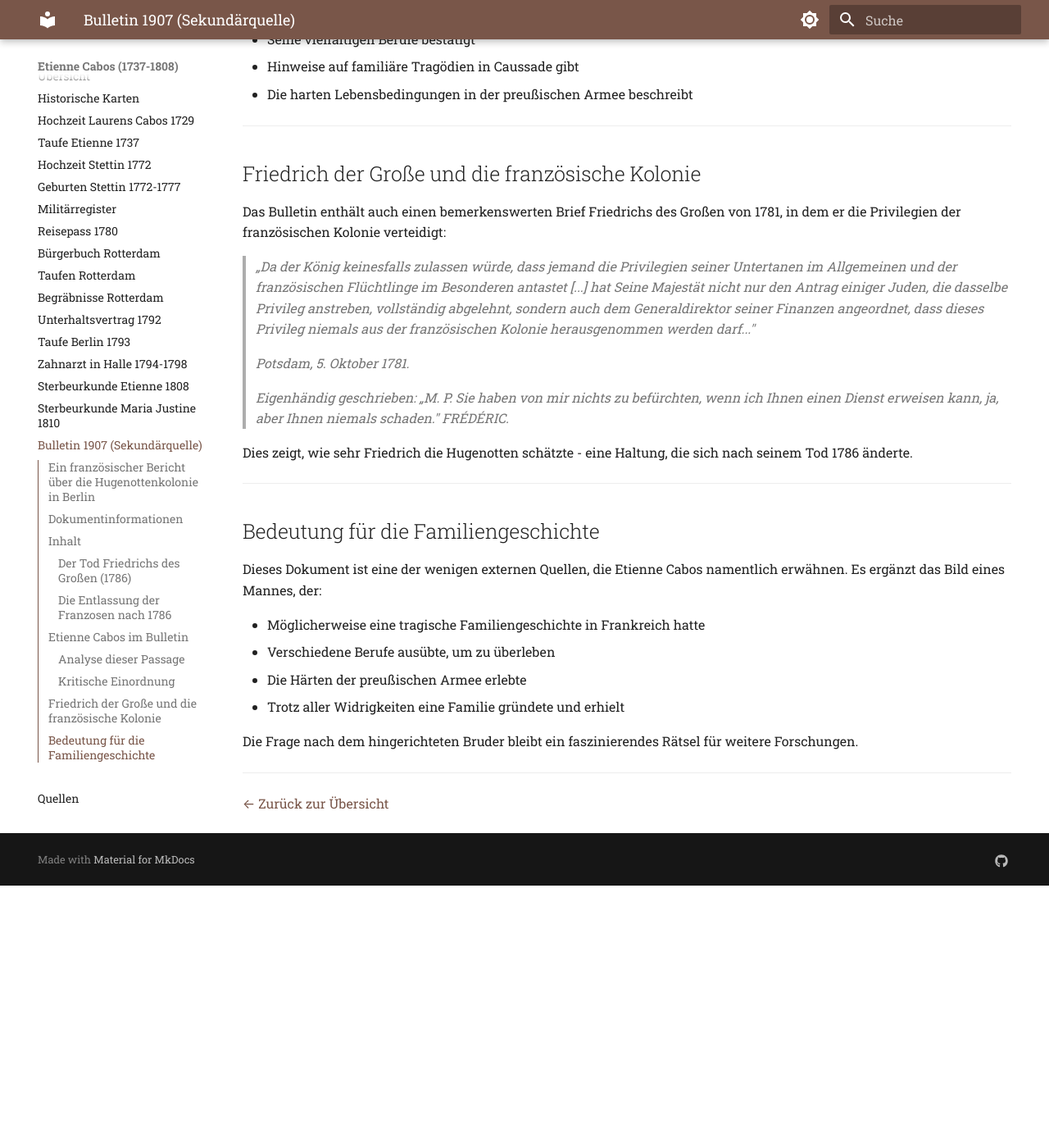
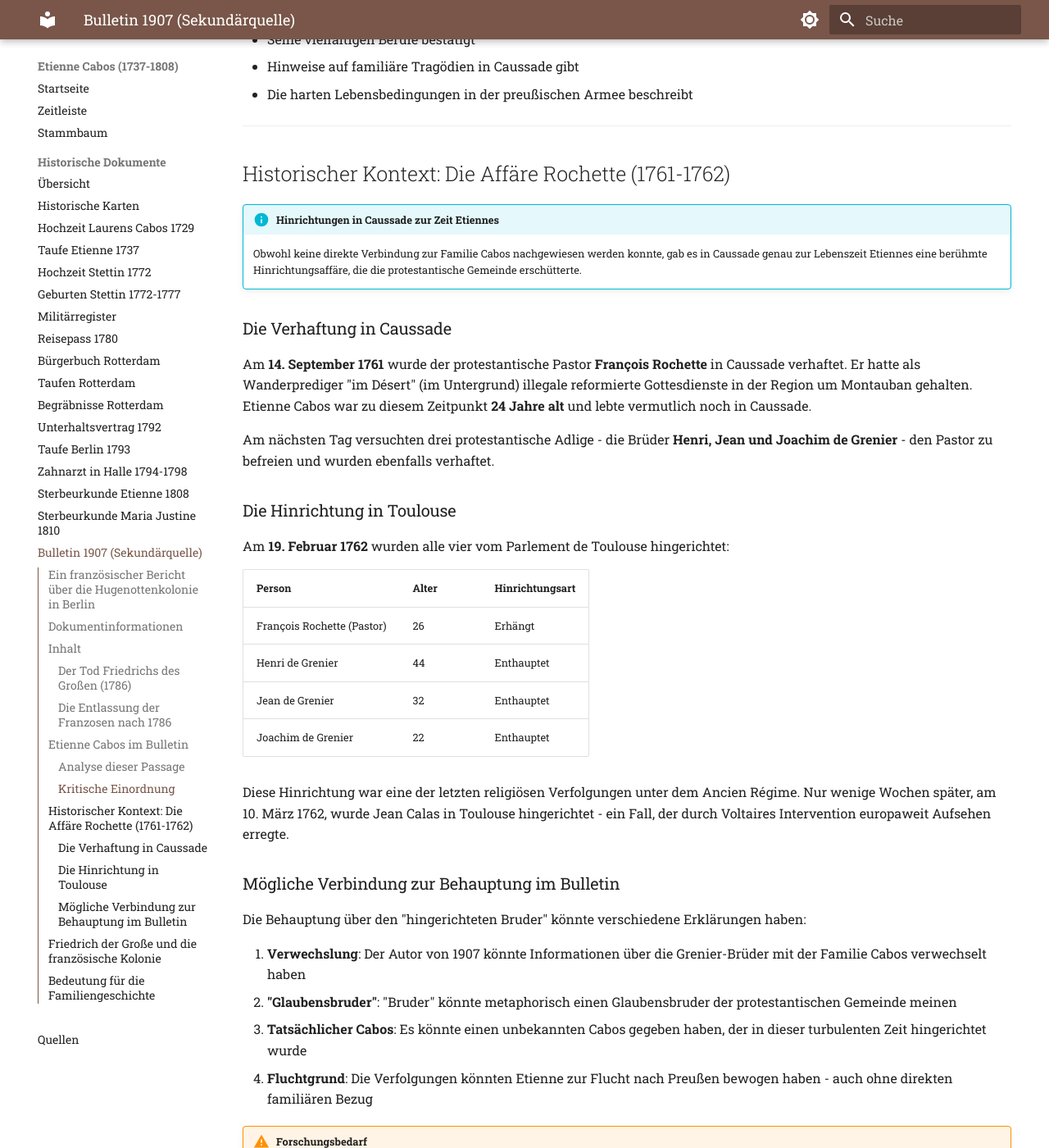
Before and after one commit to ccabos/Etienne, an MkDocs documentation site: the page built from docs/dokumente/bulletin-1907.md, in a window 1280 px wide and 1400 px high, scrolled down 4740 px. Shown: the whole window at 82% size. Built offline with MkDocs 1.6.1 and Material for MkDocs 9.7.7, drawn with Linux system fonts in a browser that asks for light colours; before the commit the page ends 5820 px from its top, so only the background shows below that; some of the changed text lies outside the part shown.

Commit message:
Add Rochette affair context to Bulletin 1907 page
- Document 1761 arrest in Caussade when Etienne was 24
- Add execution details of Rochette and Grenier brothers (1762)
- Discuss possible explanations for "executed brother" claim
- Link to archives for further research

🤖 Generated with [Claude Code](https://claude.com/claude-code)

Co-Authored-By: Claude Opus 4.5 <noreply@anthropic.com>

```diff
--- a/docs/dokumente/bulletin-1907.md
+++ b/docs/dokumente/bulletin-1907.md
@@ -89,6 +89,49 @@ Dennoch ist diese Quelle wertvoll, weil sie:
 
 ---
 
+## Historischer Kontext: Die Affäre Rochette (1761-1762)
+
+!!! info "Hinrichtungen in Caussade zur Zeit Etiennes"
+    Obwohl keine direkte Verbindung zur Familie Cabos nachgewiesen werden konnte, gab es in Caussade genau zur Lebenszeit Etiennes eine berühmte Hinrichtungsaffäre, die die protestantische Gemeinde erschütterte.
+
+### Die Verhaftung in Caussade
+
+Am **14. September 1761** wurde der protestantische Pastor **François Rochette** in Caussade verhaftet. Er hatte als Wanderprediger "im Désert" (im Untergrund) illegale reformierte Gottesdienste in der Region um Montauban gehalten. Etienne Cabos war zu diesem Zeitpunkt **24 Jahre alt** und lebte vermutlich noch in Caussade.
+
+Am nächsten Tag versuchten drei protestantische Adlige - die Brüder **Henri, Jean und Joachim de Grenier** - den Pastor zu befreien und wurden ebenfalls verhaftet.
+
+### Die Hinrichtung in Toulouse
+
+Am **19. Februar 1762** wurden alle vier vom Parlement de Toulouse hingerichtet:
+
+| Person | Alter | Hinrichtungsart |
+|--------|-------|-----------------|
+| François Rochette (Pastor) | 26 | Erhängt |
+| Henri de Grenier | 44 | Enthauptet |
+| Jean de Grenier | 32 | Enthauptet |
+| Joachim de Grenier | 22 | Enthauptet |
+
+Diese Hinrichtung war eine der letzten religiösen Verfolgungen unter dem Ancien Régime. Nur wenige Wochen später, am 10. März 1762, wurde Jean Calas in Toulouse hingerichtet - ein Fall, der durch Voltaires Intervention europaweit Aufsehen erregte.
+
+### Mögliche Verbindung zur Behauptung im Bulletin
+
+Die Behauptung über den "hingerichteten Bruder" könnte verschiedene Erklärungen haben:
+
+1. **Verwechslung**: Der Autor von 1907 könnte Informationen über die Grenier-Brüder mit der Familie Cabos verwechselt haben
+2. **"Glaubensbruder"**: "Bruder" könnte metaphorisch einen Glaubensbruder der protestantischen Gemeinde meinen
+3. **Tatsächlicher Cabos**: Es könnte einen unbekannten Cabos gegeben haben, der in dieser turbulenten Zeit hingerichtet wurde
+4. **Fluchtgrund**: Die Verfolgungen könnten Etienne zur Flucht nach Preußen bewogen haben - auch ohne direkten familiären Bezug
+
+!!! warning "Forschungsbedarf"
+    Eine Suche in den [Archives du Parlement de Toulouse](https://archives.haute-garonne.fr/n/les-sacs-a-proces-du-parlement-de-toulouse/n:110) (sacs à procès) und den [Archives départementales de Tarn-et-Garonne](https://archivesdepartementales.ledepartement82.fr/) könnte weitere Hinweise liefern.
+
+**Quellen:**
+
+- [L'affaire Rochette - Musée protestant](https://museeprotestant.org/notice/laffaire-rochette/)
+- [François Rochette - Wikipedia](https://fr.wikipedia.org/wiki/François_Rochette)
+
+---
+
 ## Friedrich der Große und die französische Kolonie
 
 Das Bulletin enthält auch einen bemerkenswerten Brief Friedrichs des Großen von 1781, in dem er die Privilegien der französischen Kolonie verteidigt:
```
